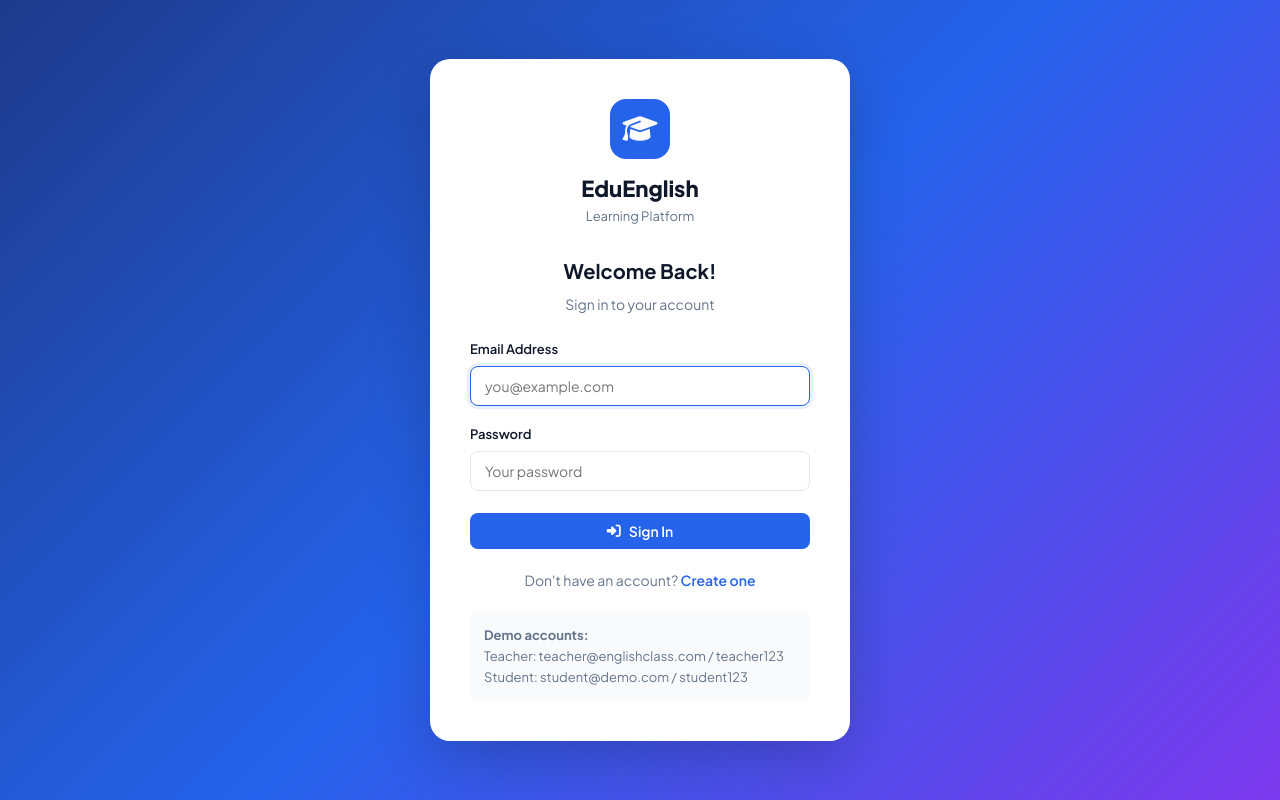
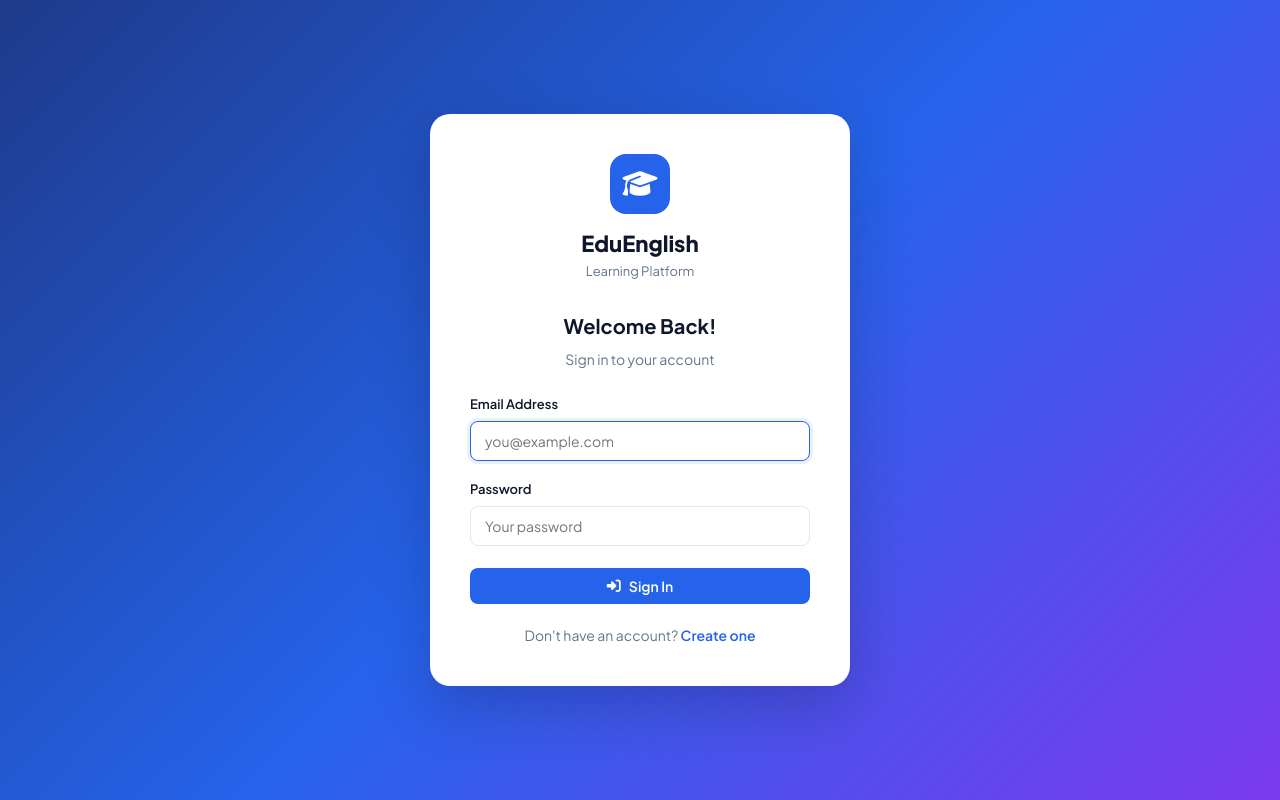
Before and after one commit to marwanmonsif/englishapp, a Flask app: template core/templates/auth/login.html in a window 1280 px wide. Run offline with Flask 3, Linux system fonts and the light colour scheme; the template is opened without the code that fills it, so the values that code supplies are empty; parts of the project's set-up code (start-up, migrations or seed data) failed here and were passed over.

Commit message:
Update login.html

```diff
--- a/core/templates/auth/login.html
+++ b/core/templates/auth/login.html
@@ -39,11 +39,6 @@
       Don't have an account? <a href="{{ url_for('auth.register') }}">Create one</a>
     </div>
 
-    <div style="margin-top:20px;padding:14px;background:#f8fafc;border-radius:8px;font-size:13px;color:#64748b">
-      <strong>Demo accounts:</strong><br>
-      Teacher: teacher@englishclass.com / teacher123<br>
-      Student: student@demo.com / student123
-    </div>
   </div>
 </div>
 {% endblock %}
```
